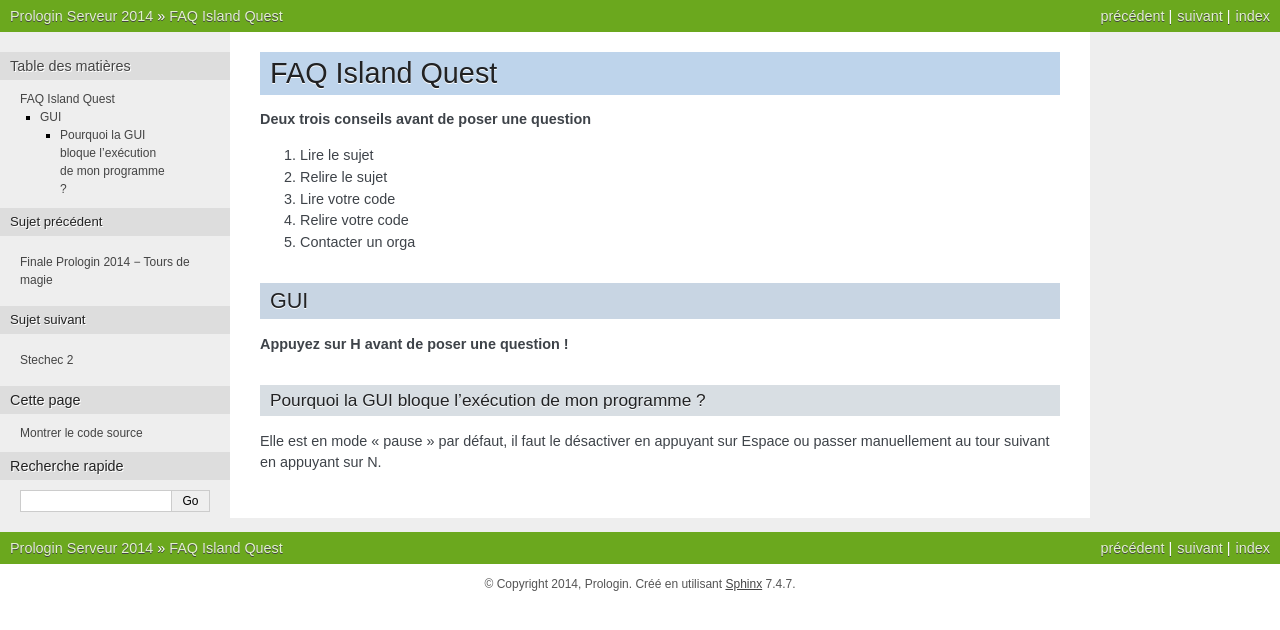
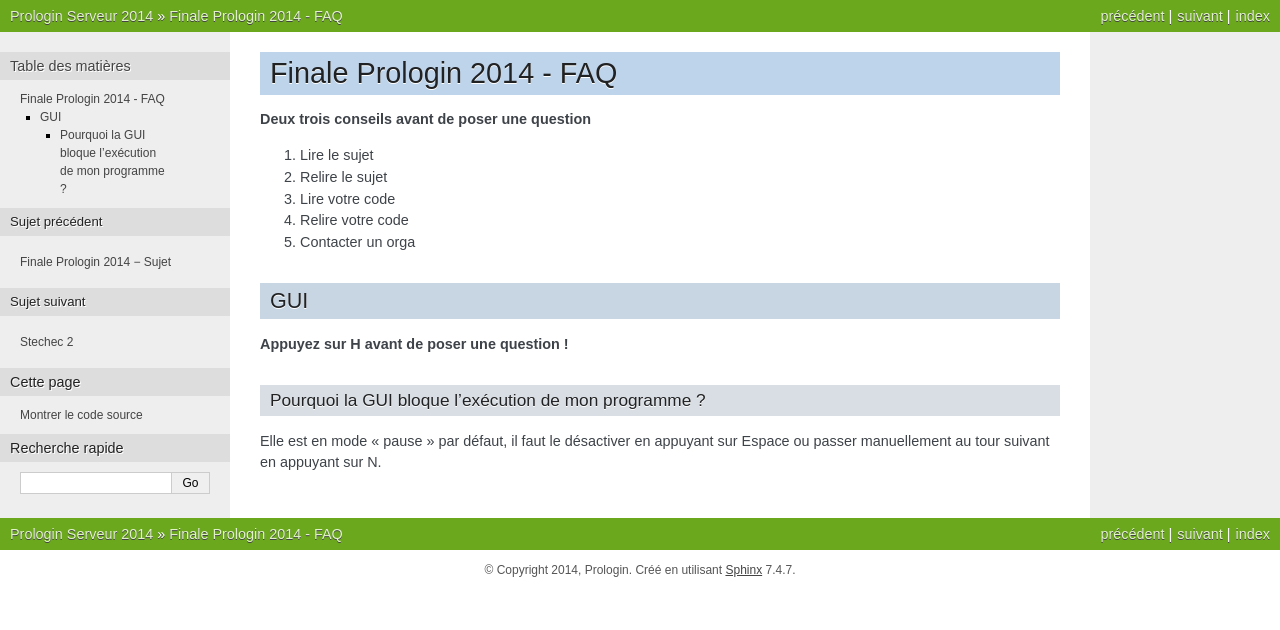
Before and after one commit to prologin/prologin2014, a Sphinx documentation site: the page built from doc/faq-candidat.rst, in a window 1280 px wide. Shown: the top 630 px of the page. Built offline with Sphinx 7.4.7, drawn with Linux system fonts in a browser that asks for light colours.

Commit message:
doc: titles

```diff
--- a/doc/faq-candidat.rst
+++ b/doc/faq-candidat.rst
@@ -1,6 +1,6 @@
-================
-FAQ Island Quest
-================
+==========================
+Finale Prologin 2014 - FAQ
+==========================
 
 **Deux trois conseils avant de poser une question**
 
--- a/doc/finale.rst
+++ b/doc/finale.rst
@@ -1,6 +1,6 @@
-=====================================
-Finale Prologin 2014 − Tours de magie
-=====================================
+============================
+Finale Prologin 2014 − Sujet
+============================
 
 ------------
 Introduction
```
